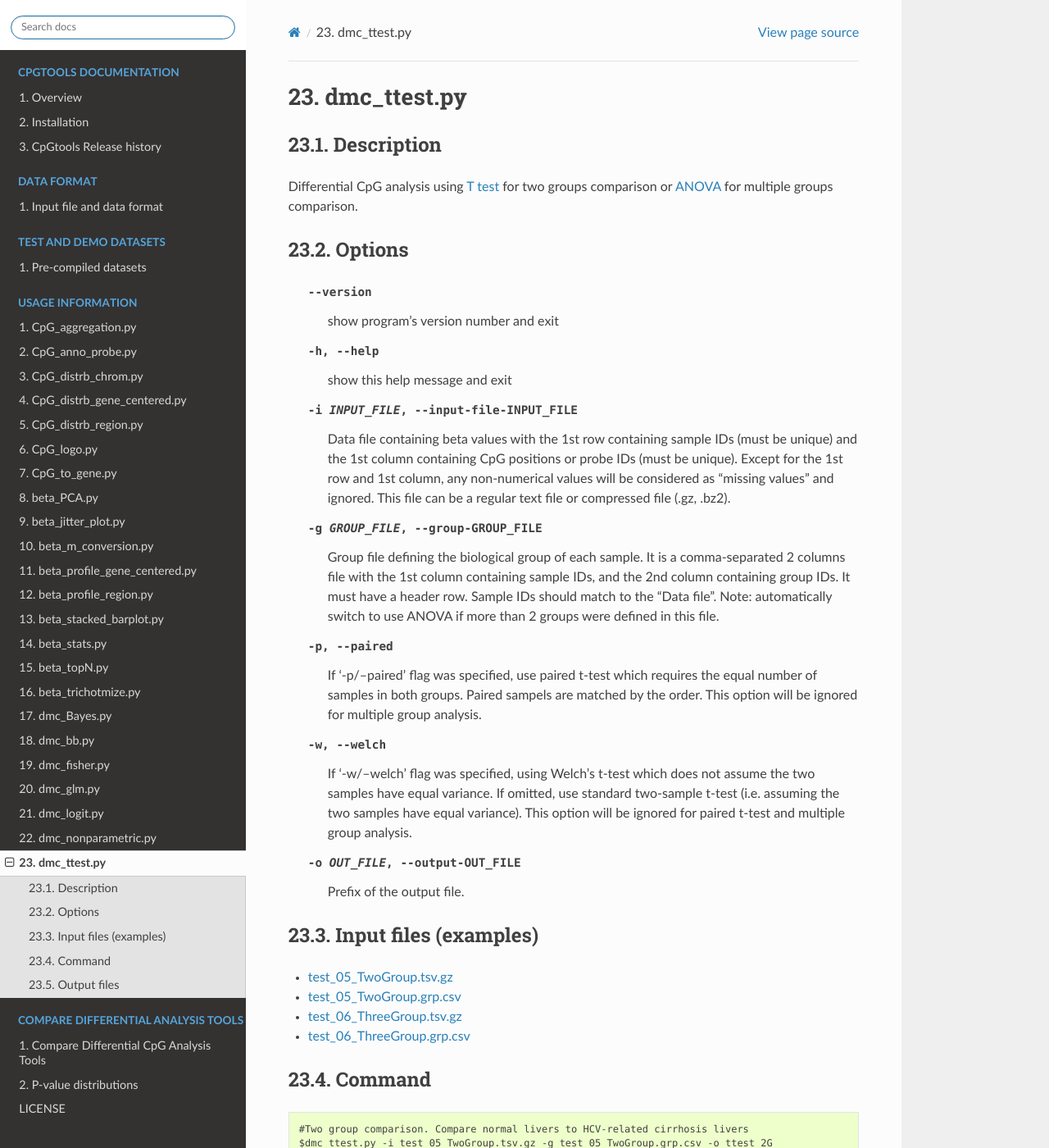
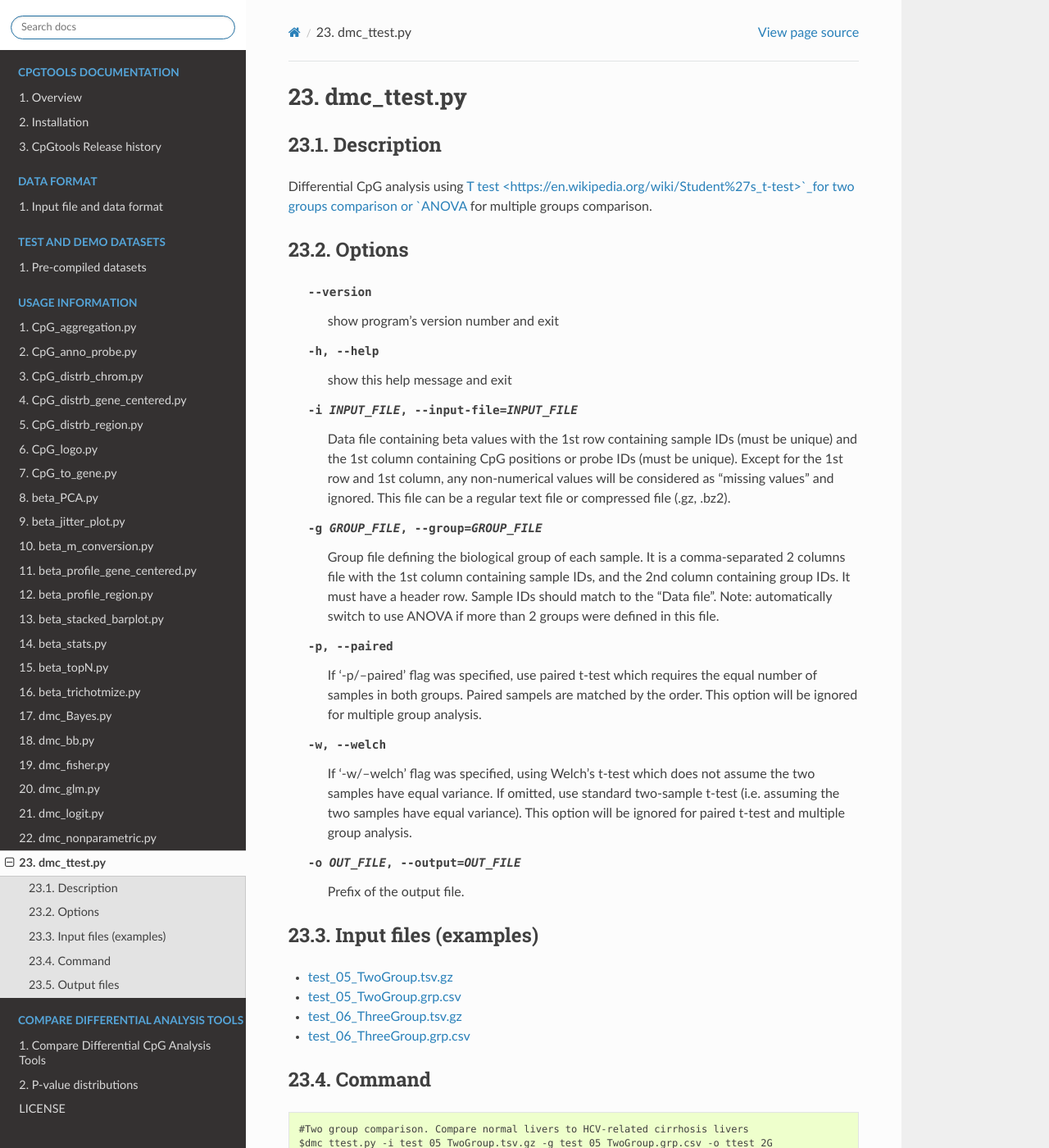
Before and after one commit to liguowang/cpgtools, a Sphinx documentation site: the page built from docs/source/demo/dmc_ttest.rst, in a window 1280 px wide and 1400 px high. Shown: the whole window at 82% size. Built offline with Sphinx 7.4.7 and the Read the Docs theme 2.0.0, drawn with Linux system fonts in a browser that asks for light colours.

Commit message:
Update dmc_ttest.rst

```diff
--- a/docs/source/demo/dmc_ttest.rst
+++ b/docs/source/demo/dmc_ttest.rst
@@ -3,8 +3,7 @@ dmc_ttest.py
 
 Description
 ------------
-Differential CpG analysis using `T test <https://en.wikipedia.org/wiki/Student%27s_t-test>`_
-for two groups comparison or `ANOVA <https://en.wikipedia.org/wiki/Analysis_of_variance>`_
+Differential CpG analysis using `T test <https://en.wikipedia.org/wiki/Student%27s_t-test>`_for two groups comparison or `ANOVA <https://en.wikipedia.org/wiki/Analysis_of_variance>`_
 for multiple groups comparison.
 
 Options
@@ -12,7 +11,7 @@ Options
 
   --version             show program's version number and exit
   -h, --help            show this help message and exit
-  -i INPUT_FILE, --input-file-INPUT_FILE
+  -i INPUT_FILE, --input-file=INPUT_FILE
                         Data file containing beta values with the 1st row
                         containing sample IDs (must be unique) and the 1st
                         column containing CpG positions or probe IDs (must be
@@ -20,7 +19,7 @@ Options
                         non-numerical values will be considered as "missing
                         values" and ignored. This file can be a regular text
                         file or compressed file (.gz, .bz2).
-  -g GROUP_FILE, --group-GROUP_FILE
+  -g GROUP_FILE, --group=GROUP_FILE
                         Group file defining the biological group of each
                         sample. It is a comma-separated 2 columns file with
                         the 1st column containing sample IDs, and the 2nd
@@ -38,7 +37,7 @@ Options
                         t-test (i.e. assuming the two samples have equal
                         variance). This option will be ignored for paired
                         t-test and multiple group analysis.
-  -o OUT_FILE, --output-OUT_FILE
+  -o OUT_FILE, --output=OUT_FILE
                         Prefix of the output file.
 
 Input files (examples)
```
